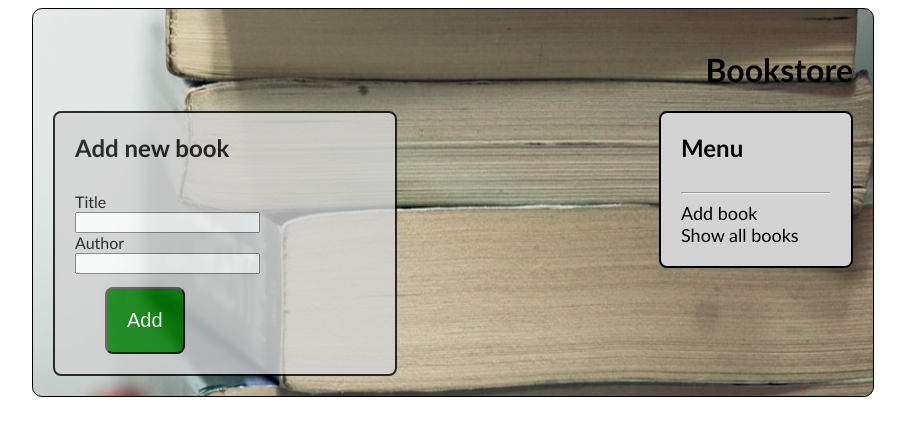
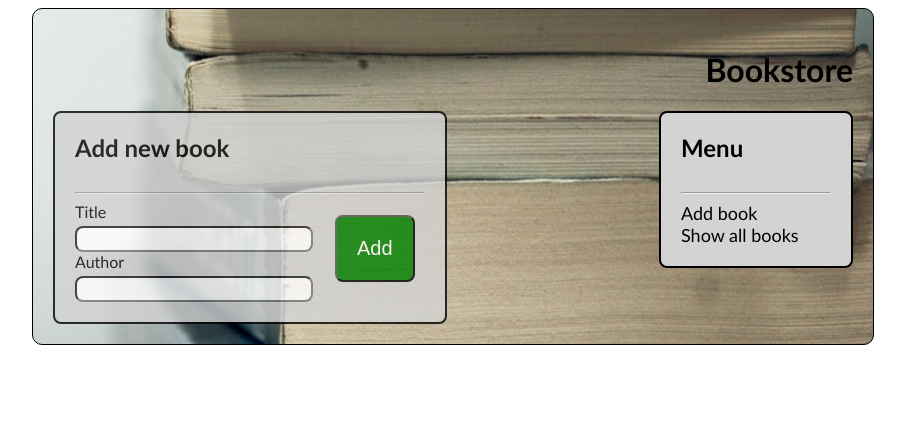
Before and after one commit to AdrJan/bookstore, a Flask app: page /add_book in a window 1280 px wide. Shown: the top 436 px of the page, without its empty margins (187-1092 px from the left). Run offline with Flask 2, Linux system fonts and the light colour scheme.

Commit message:
Changed style of add book section.

```diff
--- a/static/style.css
+++ b/static/style.css
@@ -23,7 +23,7 @@ h1 {
 #add-book {
     display: inline-block;
 
-    width: 300px;
+    width: 350px;
 
     padding: 20px;
 
@@ -72,9 +72,18 @@ h1 {
 }
 
 .add-book-inputs {
-    width: 200px;
+    width: 230px;
 
     float: left;
+}
+
+.add-book-input {
+    height: 20px;
+    width: 230px;
+
+    margin-top: 5px;
+
+    border-radius: 8px;
 }
 
 .button {
--- a/templates/add_book.jinja2
+++ b/templates/add_book.jinja2
@@ -3,6 +3,7 @@
 {% block content %}
     <form method="POST" id='add-book'>
     <h2>Add new book</h2>
+    <hr>
         <div class='add-book-inputs'>
             <div class='add-book-row'>
                 <label for="title">Title</label>
```
